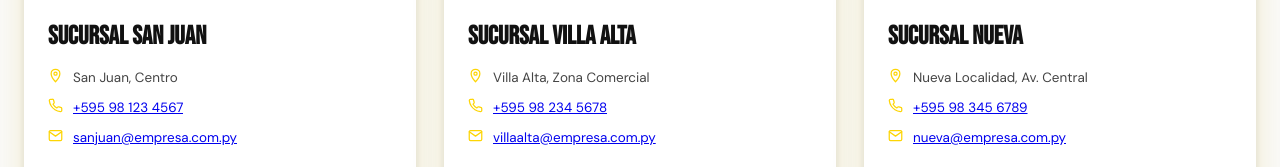
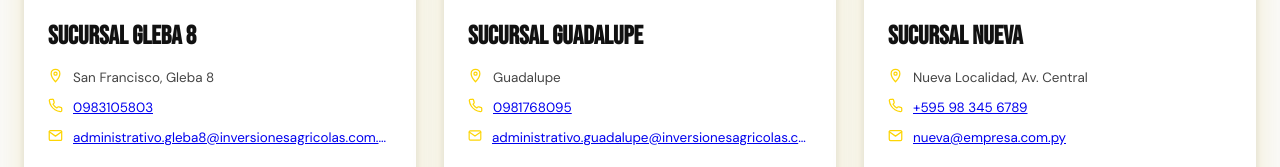
Before and after one commit to inovacioniasa/IASAapp-para-clientes-gral, a website: page sucursales/index.html in a window 1280 px wide. Shown: the part 1596-1763 px from the top of the page. Drawn offline with Linux system fonts and the light colour scheme.

Commit message:
Update index.html

```diff
--- a/sucursales/index.html
+++ b/sucursales/index.html
@@ -414,22 +414,22 @@
       <img class="card-img" src="../imagenes/apple.png" alt="Sucursal San Juan" />
       <div class="card-accent"></div>
       <div class="card-body">
-        <h3 class="card-name">Sucursal San Juan</h3>
+        <h3 class="card-name">Sucursal Gleba 8</h3>
         <div class="info-list">
           <div class="info-item">
             <span class="info-icon"><svg viewBox="0 0 24 24"><path d="M12 2C8.13 2 5 5.13 5 9c0 5.25 7 13 7 13s7-7.75 7-13c0-3.87-3.13-7-7-7z"/><circle cx="12" cy="9" r="2.5"/></svg></span>
-            <span>San Juan, Centro</span>
+            <span>San Francisco, Gleba 8</span>
           </div>
           <div class="info-item">
             <span class="info-icon"><svg viewBox="0 0 24 24"><path d="M22 16.92v3a2 2 0 0 1-2.18 2 19.79 19.79 0 0 1-8.63-3.07 19.5 19.5 0 0 1-6-6A19.79 19.79 0 0 1 2.12 4.18 2 2 0 0 1 4.11 2h3a2 2 0 0 1 2 1.72c.127.96.361 1.903.7 2.81a2 2 0 0 1-.45 2.11L8.09 9.91a16 16 0 0 0 6 6l1.27-1.27a2 2 0 0 1 2.11-.45c.907.339 1.85.573 2.81.7A2 2 0 0 1 22 16.92z"/></svg></span>
-            <a href="https://wa.me/595981234567" target="_blank" rel="noopener">+595 98 123 4567</a>
+            <a href="https://wa.me/595983105803" target="_blank" rel="noopener">0983105803</a>
           </div>
           <div class="info-item">
             <span class="info-icon"><svg viewBox="0 0 24 24"><rect x="2" y="4" width="20" height="16" rx="2"/><polyline points="22,6 12,13 2,6"/></svg></span>
-            <a href="mailto:sanjuan@empresa.com.py">sanjuan@empresa.com.py</a>
+            <a href="administrativo.gleba8@inversionesagricolas.com.py ">administrativo.gleba8@inversionesagricolas.com.py </a>
           </div>
         </div>
-        <a href="https://www.google.com/maps/search/?api=1&query=San+Juan" class="card-btn" target="_blank" rel="noopener">Ver sucursal <svg viewBox="0 0 24 24"><line x1="5" y1="12" x2="19" y2="12"/><polyline points="12 5 19 12 12 19"/></svg></a>
+        <a href="https://maps.app.goo.gl/gjqLZdB2NfxmxCLAA" class="card-btn" target="_blank" rel="noopener">Ver sucursal <svg viewBox="0 0 24 24"><line x1="5" y1="12" x2="19" y2="12"/><polyline points="12 5 19 12 12 19"/></svg></a>
       </div>
     </div>
 
@@ -439,22 +439,22 @@
       <img class="card-img" src="../imagenes/apple.png" alt="Sucursal Villa Alta" />
       <div class="card-accent"></div>
       <div class="card-body">
-        <h3 class="card-name">Sucursal Villa Alta</h3>
+        <h3 class="card-name">Sucursal Guadalupe</h3>
         <div class="info-list">
           <div class="info-item">
             <span class="info-icon"><svg viewBox="0 0 24 24"><path d="M12 2C8.13 2 5 5.13 5 9c0 5.25 7 13 7 13s7-7.75 7-13c0-3.87-3.13-7-7-7z"/><circle cx="12" cy="9" r="2.5"/></svg></span>
-            <span>Villa Alta, Zona Comercial</span>
+            <span>Guadalupe</span>
           </div>
           <div class="info-item">
             <span class="info-icon"><svg viewBox="0 0 24 24"><path d="M22 16.92v3a2 2 0 0 1-2.18 2 19.79 19.79 0 0 1-8.63-3.07 19.5 19.5 0 0 1-6-6A19.79 19.79 0 0 1 2.12 4.18 2 2 0 0 1 4.11 2h3a2 2 0 0 1 2 1.72c.127.96.361 1.903.7 2.81a2 2 0 0 1-.45 2.11L8.09 9.91a16 16 0 0 0 6 6l1.27-1.27a2 2 0 0 1 2.11-.45c.907.339 1.85.573 2.81.7A2 2 0 0 1 22 16.92z"/></svg></span>
-            <a href="https://wa.me/595982345678" target="_blank" rel="noopener">+595 98 234 5678</a>
+            <a href="https://wa.me/595981768095" target="_blank" rel="noopener">0981768095</a>
           </div>
           <div class="info-item">
             <span class="info-icon"><svg viewBox="0 0 24 24"><rect x="2" y="4" width="20" height="16" rx="2"/><polyline points="22,6 12,13 2,6"/></svg></span>
-            <a href="mailto:villaalta@empresa.com.py">villaalta@empresa.com.py</a>
+            <a href="administrativo.guadalupe@inversionesagricolas.com.py">administrativo.guadalupe@inversionesagricolas.com.py</a>
           </div>
         </div>
-        <a href="https://www.google.com/maps/search/?api=1&query=Villa+Alta" class="card-btn" target="_blank" rel="noopener">Ver sucursal <svg viewBox="0 0 24 24"><line x1="5" y1="12" x2="19" y2="12"/><polyline points="12 5 19 12 12 19"/></svg></a>
+        <a href="https://maps.app.goo.gl/8171h8oN5kHoW7nV6" class="card-btn" target="_blank" rel="noopener">Ver sucursal <svg viewBox="0 0 24 24"><line x1="5" y1="12" x2="19" y2="12"/><polyline points="12 5 19 12 12 19"/></svg></a>
       </div>
     </div>
 
```
